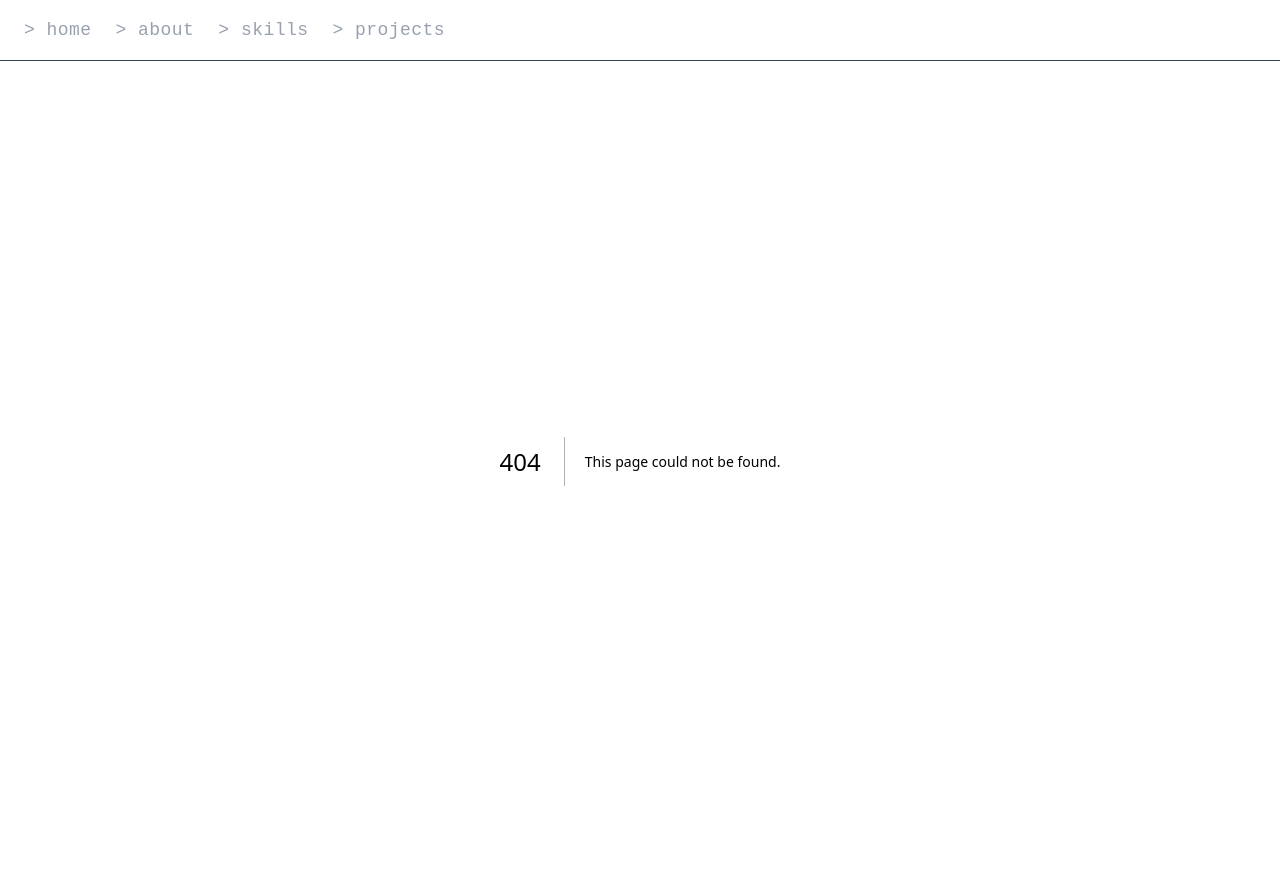
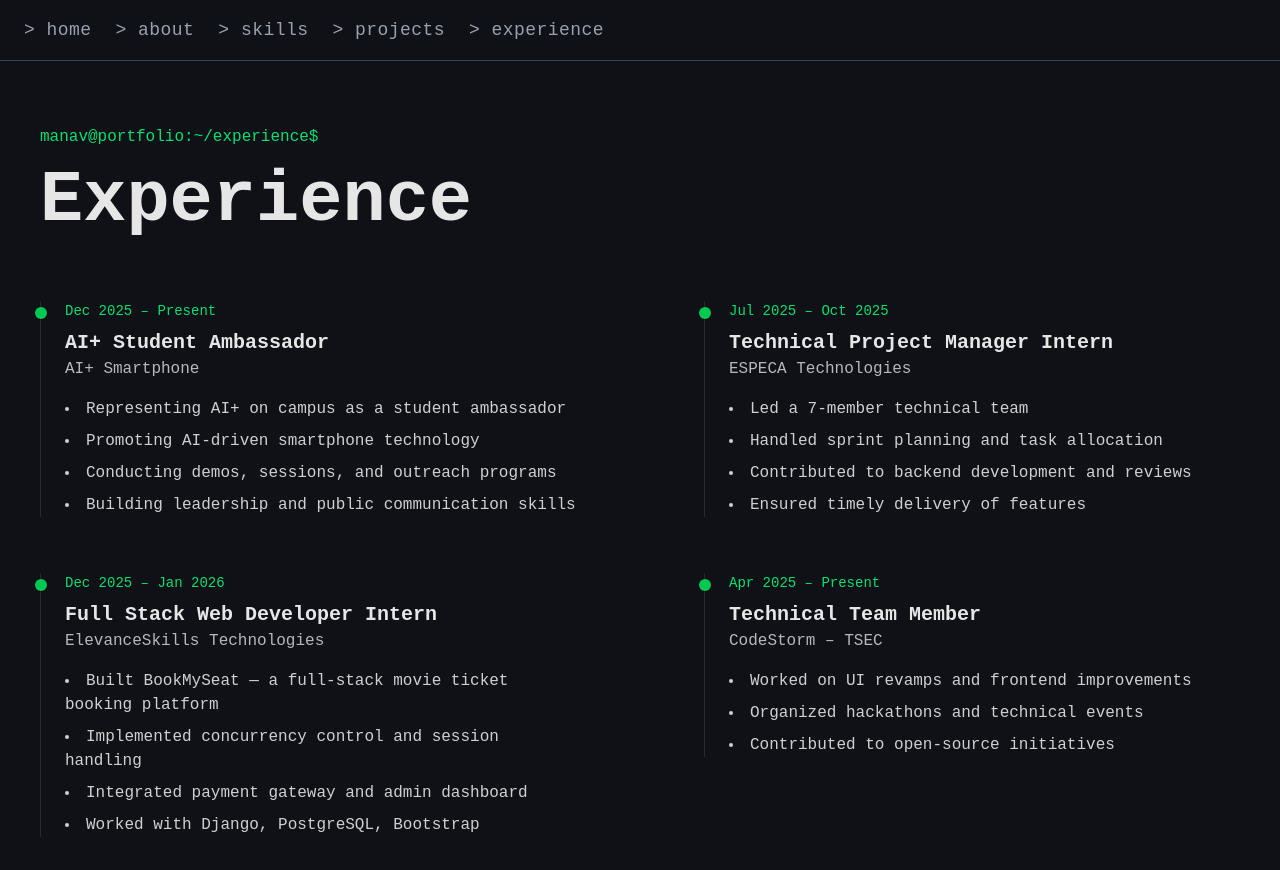
Before and after one commit to Manav-Sonawane/portfolio-website, a Next.js app: page /experience in a window 1280 px wide. Before the commit this address had no page. Shown: the top 870 px of the page. Built offline with nearby package versions, Linux system fonts and the light colour scheme.

Commit message:
feat: experience page

```diff
--- /dev/null
+++ b/src/app/experience/page.tsx
@@ -0,0 +1,32 @@
+"use client";
+
+import ExperienceBlock from "@/components/ExperienceBlock";
+import { leftColumn, rightColumn } from "@/lib/experience";
+
+export default function ExperiencePage() {
+  return (
+    <main className="px-10 py-16 max-w-7xl">
+      {/* Terminal path */}
+      <p className="text-green-400 mb-4">manav@portfolio:~/experience$</p>
+
+      {/* Heading */}
+      <h1 className="text-7xl font-semibold mb-16">Experience</h1>
+
+      {/* Timeline */}
+      <div className="grid grid-cols-1 md:grid-cols-2 gap-x-32 gap-y-14">
+        <div className="space-y-14 space-x-0">
+          {leftColumn.map((exp, idx) => (
+            <ExperienceBlock key={idx} exp={exp} />
+          ))}
+        </div>
+
+        {/* RIGHT COLUMN */}
+        <div className="space-y-14 space-x-0">
+          {rightColumn.map((exp, idx) => (
+            <ExperienceBlock key={idx} exp={exp} />
+          ))}
+        </div>
+      </div>
+    </main>
+  );
+}
--- /dev/null
+++ b/src/components/ExperienceBlock.tsx
@@ -0,0 +1,22 @@
+import { Experience } from "@/lib/experience";
+
+export default function ExperienceBlock({ exp }: { exp: Experience }) {
+  return (
+    <div className="relative pl-6 border-l border-white/10">
+      {/* Timeline dot */}
+      <span className="absolute -left-[6px] top-1.5 h-3 w-3 rounded-full bg-green-500" />
+
+      <p className="text-sm text-green-400 mb-2">{exp.period}</p>
+
+      <h2 className="text-xl font-semibold">{exp.role}</h2>
+
+      <p className="text-white/70 mb-4">{exp.org}</p>
+
+      <ul className="list-disc list-inside space-y-2 text-white/80">
+        {exp.points.map((point: string, i: number) => (
+          <li key={i}>{point}</li>
+        ))}
+      </ul>
+    </div>
+  );
+}
--- a/src/components/navbar.tsx
+++ b/src/components/navbar.tsx
@@ -5,6 +5,7 @@ const navItems = [
   { name: "about", href: "/about" },
   { name: "skills", href: "/skills" },
   { name: "projects", href: "/projects" },
+  { name: "experience", href: "/experience" },
 ];
 
 export default function Navbar() {
--- /dev/null
+++ b/src/lib/experience.tsx
@@ -0,0 +1,55 @@
+export interface Experience {
+  period: string;
+  role: string;
+  org: string;
+  points: string[];
+}
+
+export const leftColumn: Experience[] = [
+  {
+    period: "Dec 2025 – Present",
+    role: "AI+ Student Ambassador",
+    org: "AI+ Smartphone",
+    points: [
+      "Representing AI+ on campus as a student ambassador",
+      "Promoting AI-driven smartphone technology",
+      "Conducting demos, sessions, and outreach programs",
+      "Building leadership and public communication skills",
+    ],
+  },
+  {
+    period: "Dec 2025 – Jan 2026",
+    role: "Full Stack Web Developer Intern",
+    org: "ElevanceSkills Technologies",
+    points: [
+      "Built BookMySeat — a full-stack movie ticket booking platform",
+      "Implemented concurrency control and session handling",
+      "Integrated payment gateway and admin dashboard",
+      "Worked with Django, PostgreSQL, Bootstrap",
+    ],
+  },
+];
+
+export const rightColumn: Experience[] = [
+  {
+    period: "Jul 2025 – Oct 2025",
+    role: "Technical Project Manager Intern",
+    org: "ESPECA Technologies",
+    points: [
+      "Led a 7-member technical team",
+      "Handled sprint planning and task allocation",
+      "Contributed to backend development and reviews",
+      "Ensured timely delivery of features",
+    ],
+  },
+  {
+    period: "Apr 2025 – Present",
+    role: "Technical Team Member",
+    org: "CodeStorm – TSEC",
+    points: [
+      "Worked on UI revamps and frontend improvements",
+      "Organized hackathons and technical events",
+      "Contributed to open-source initiatives",
+    ],
+  },
+];
```
